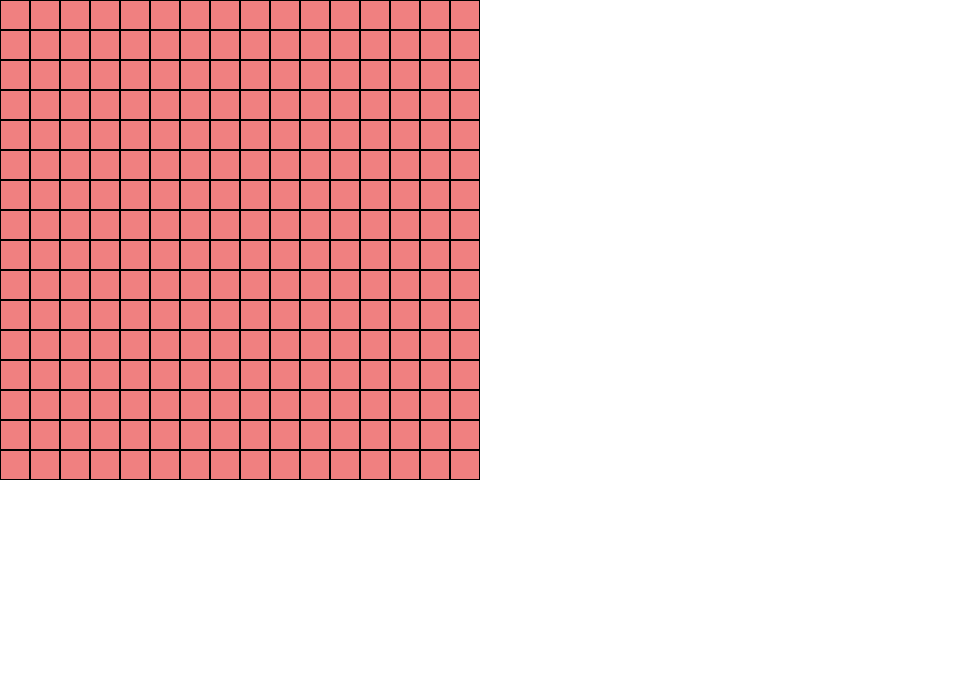
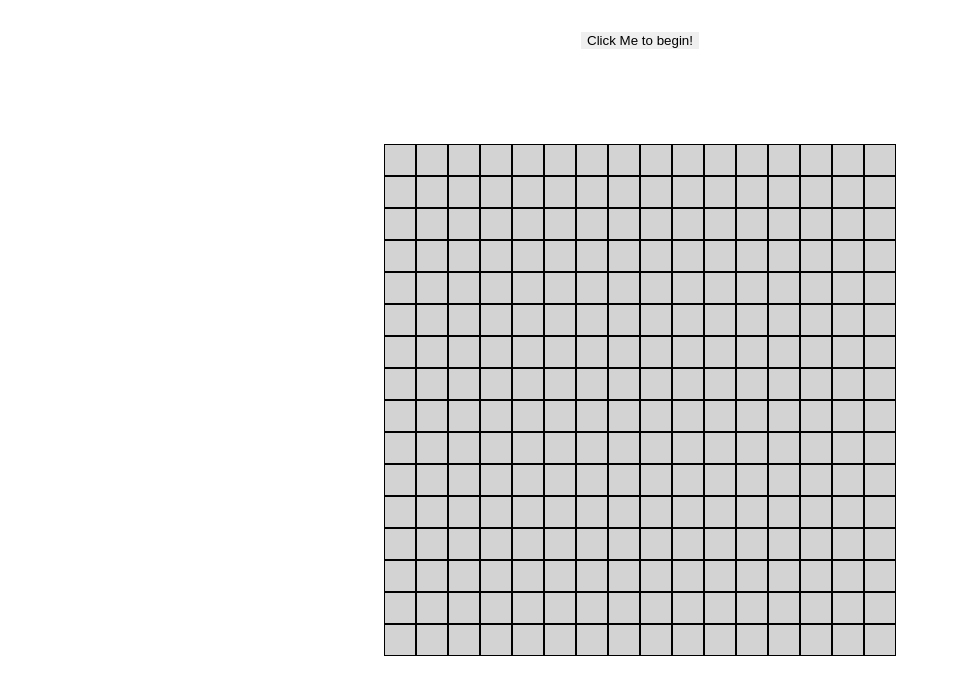
Before and after one commit to ahmedmustafam/etch-a-sketch, a plain HTML site: page index.html in a window 1280 px wide. Shown: the whole page, without its empty margins (0-959 px from the left). Drawn offline with Linux system fonts and the light colour scheme.

Commit message:
Add button to change the number of squares in grid

```diff
--- a/scripts.js
+++ b/scripts.js
@@ -1,8 +1,46 @@
+const container = document.getElementById("cont");
+
 function createSquares(num) {
-    const container = document.getElementById("cont");
     for (let i = 0; i < num; i++) {
         container.innerHTML += '<div class="box"></div>'
     }
 }
 
 createSquares(256);
+
+
+const boxes = document.querySelectorAll(".box")
+
+boxes.forEach(box => {
+    box.style.backgroundColor = "lightgray";
+})
+
+let isMouseClicked = false;
+
+document.addEventListener("mousedown", () => {
+    isMouseClicked = true;
+})
+
+document.addEventListener("mouseup", () => {
+    isMouseClicked = false;
+})
+
+boxes.forEach(box => {
+    box.addEventListener("mouseover", () => {
+        if (isMouseClicked) {
+            box.style.backgroundColor = "black";
+        }
+    });
+});
+
+const boxSelectorButton = document.createElement("button");
+boxSelectorButton.textContent = "Click Me to begin!";
+document.body.insertBefore(boxSelectorButton, document.body.firstChild);
+
+boxSelectorButton.addEventListener("click", () => {
+    let squaresNumber = parseInt(prompt("How many squares per side for the new grid?", ''));
+    container.innerHTML = '';
+    console.log(squaresNumber)
+    createSquares(squaresNumber**2); //fix this
+
+})
--- a/styles.css
+++ b/styles.css
@@ -2,6 +2,13 @@
     margin: 0;
     border: 0;
     box-sizing: border-box;
+}
+
+body {
+    height: 100vh;
+    display: flex;
+    justify-content: center;
+    align-items: center;
 }
 
 
@@ -10,15 +17,22 @@
     flex-wrap: wrap;
     justify-content: center;
     align-items: center;
-    width: 480px;
-    height: 480px;
+    height: 512px;
+    width: 512px;
 }
 
 .box {
-    background-color: lightcoral;
+    flex: 0 0 calc(100%/16);
     border: 1px solid black;
-    height: 30px;
-    width: 30px;
-    min-width: 30px;
+    height: calc(512px/16);
+    aspect-ratio: 1;
+}
 
+.box:hover {
+    background-color: black;
 }
+
+button {
+    position: fixed;
+    top: 32px;
+}
```
